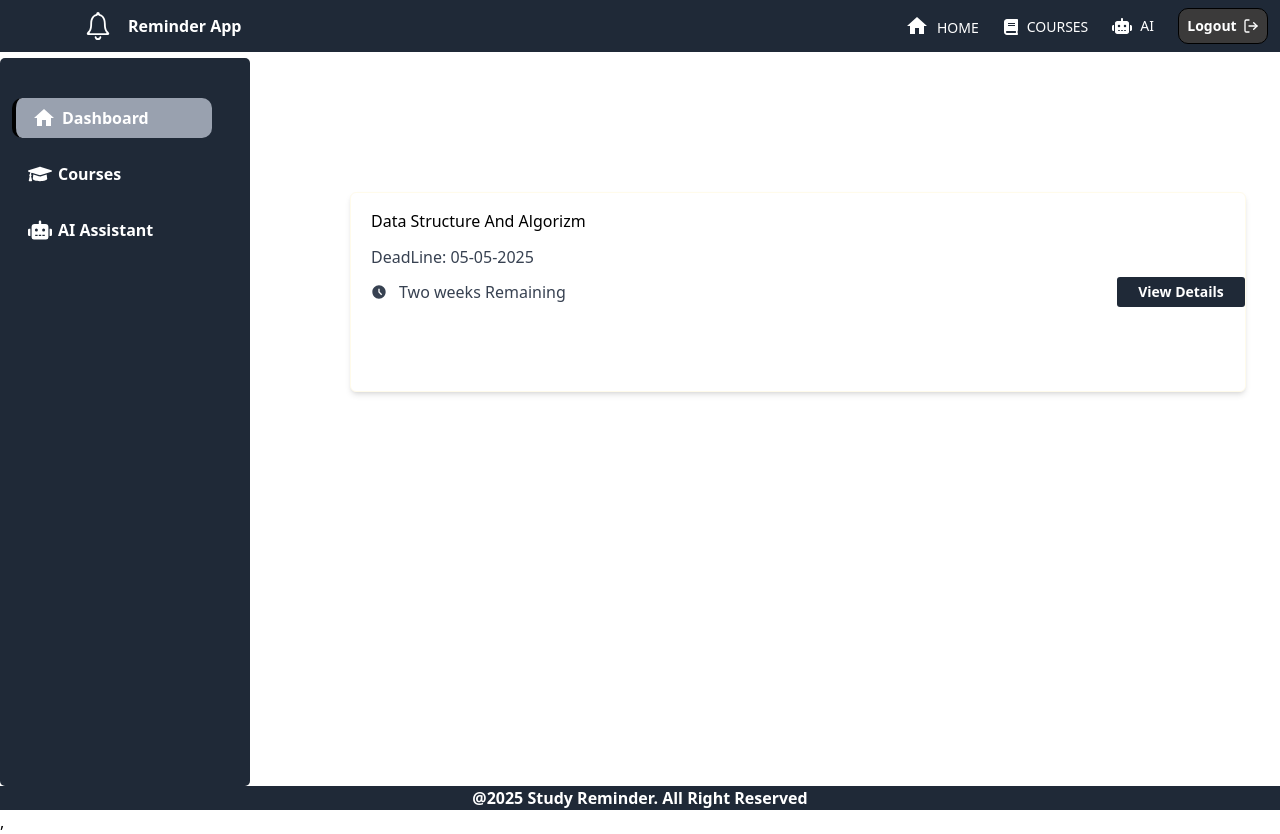
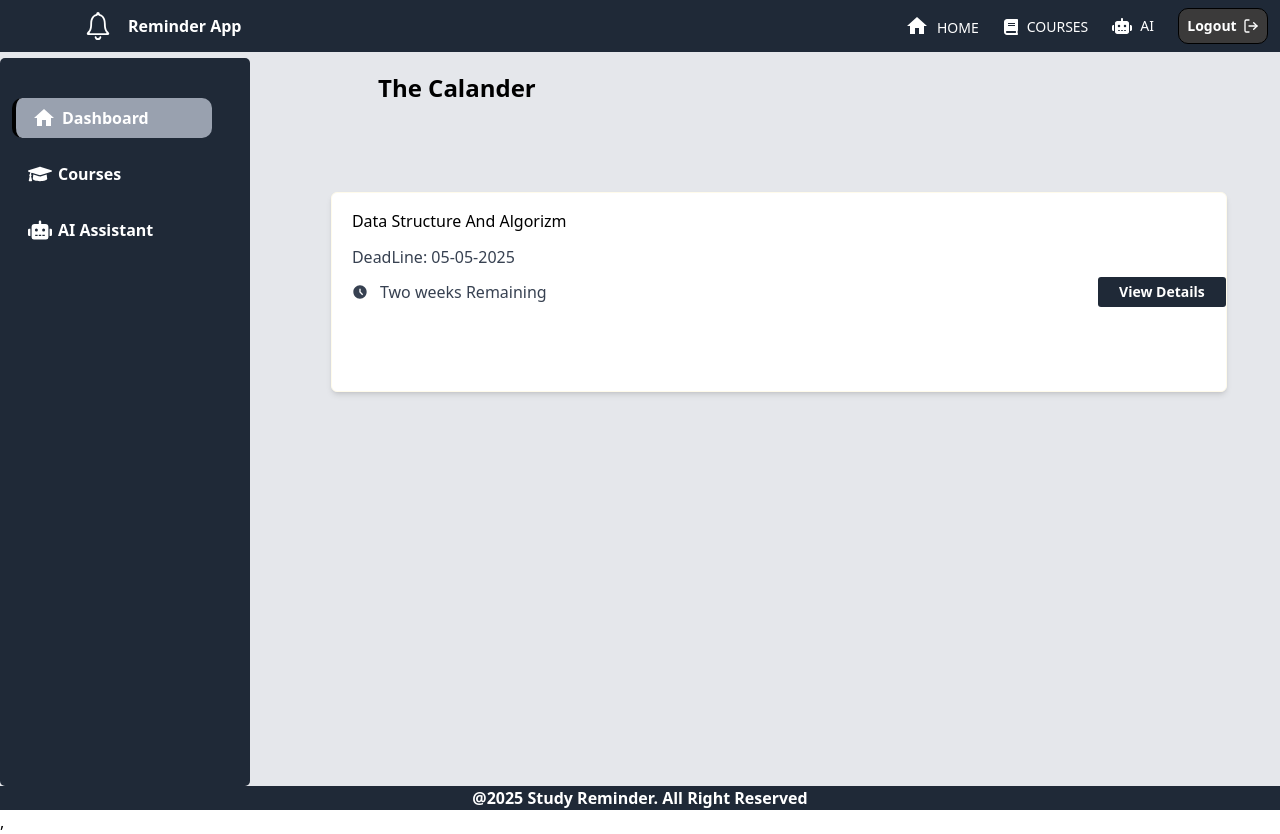
Before and after one commit to Aklile612/Reminder-App, a React (Vite) app: page / in a window 1280 px wide. Built offline with nearby package versions, Linux system fonts and the light colour scheme.

Commit message:
edited some margin

```diff
--- a/src/Components/Home/LandingPage.jsx
+++ b/src/Components/Home/LandingPage.jsx
@@ -4,11 +4,14 @@ import SideBar from '../SideBar/SideBar'
 
 const LandingPage = () => {
   return (
-    <div className=' flex  '>
+    <div className=' flex bg-gray-200  '>
       <div className=''>
         <SideBar/>
       </div>
-      <div className='mt-[140px] ml-[100px]'>
+      <div className='md:mt-5 md:ml-[10vw]'>
+        <span className='text-2xl font-bold '>The Calander</span>
+      </div>
+      <div className='mt-[140px] ml-[] flex md:-ml-[16vw]'>
         <EventCard/>
       </div>
     </div>
```
